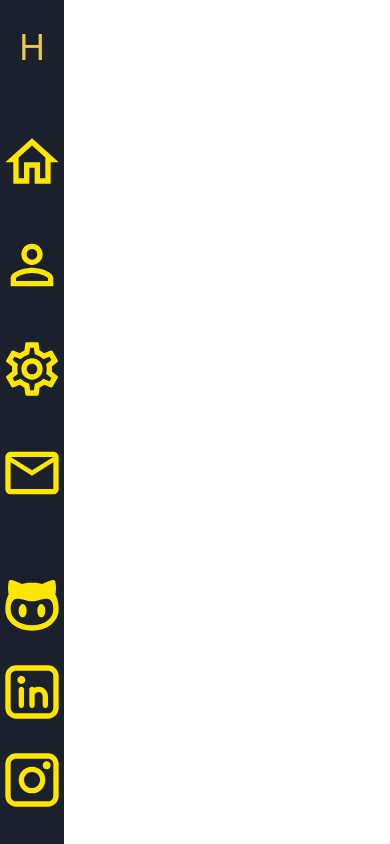
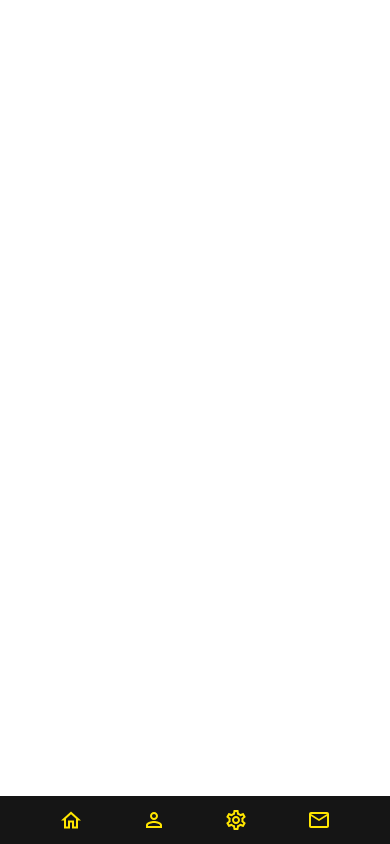
Before and after one commit to husseinTalal2/portfolio, a React (Create React App) app: page / in a window 390 px wide. Built offline with nearby package versions, Linux system fonts and the light colour scheme.

Commit message:
adding the main responsive navbar structure

```diff
--- a/src/containers/Navbar.js
+++ b/src/containers/Navbar.js
@@ -8,8 +8,9 @@ import github from '../imgs/GitHub.svg';
 import linkedin from '../imgs/Linkedin.svg';
 function Navbar() {
   return (
-    <div className="navbar">
-      <nav className="h-screen w-16 bg-gray-900 flex flex-col justify-between">
+    <>
+      <div className="navbar hidden sm:block ">
+        <nav className="h-screen w-16 bg-darker flex flex-col justify-between">
           <div className="flex flex-col justify-center items-center my-5 text-4xl">
             <span className="logo text-yellow-500">H</span>
           </div>
@@ -26,6 +27,17 @@ function Navbar() {
           </div>
         </nav>
       </div>
+      <div className="mobile-nav sm:hidden absolute bottom-0">
+        <nav className="h-12 bg-dark flex items-center">
+          <div className="flex justify-evenly items-center w-screen">
+            <img src={home} alt="home icon" />
+            <img src={about} alt="about icon" />
+            <img src={skills} alt="skills icon" />
+            <img src={contact} alt="contact icon" />
+          </div>
+        </nav>
+      </div>
+    </>
   );
 }
 
```
Lines whose indentation alone changed are shown as unchanged.
